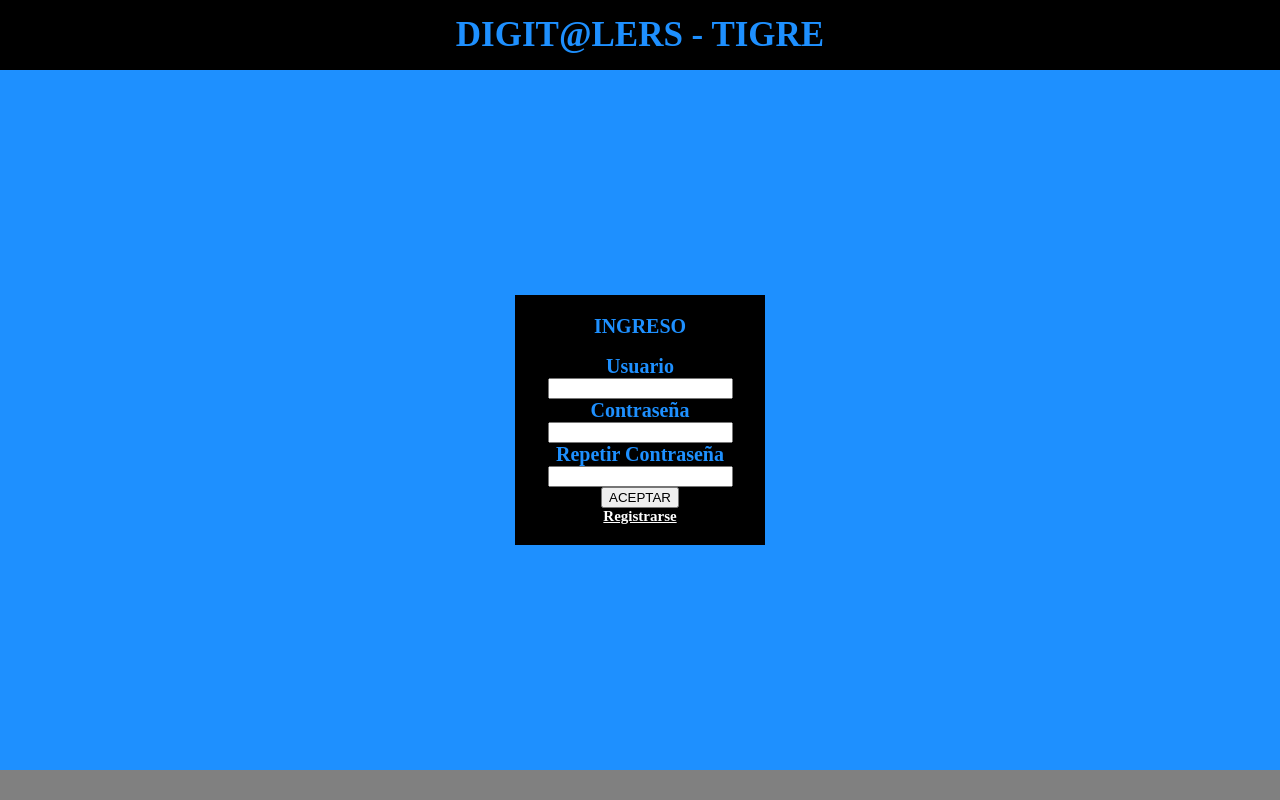
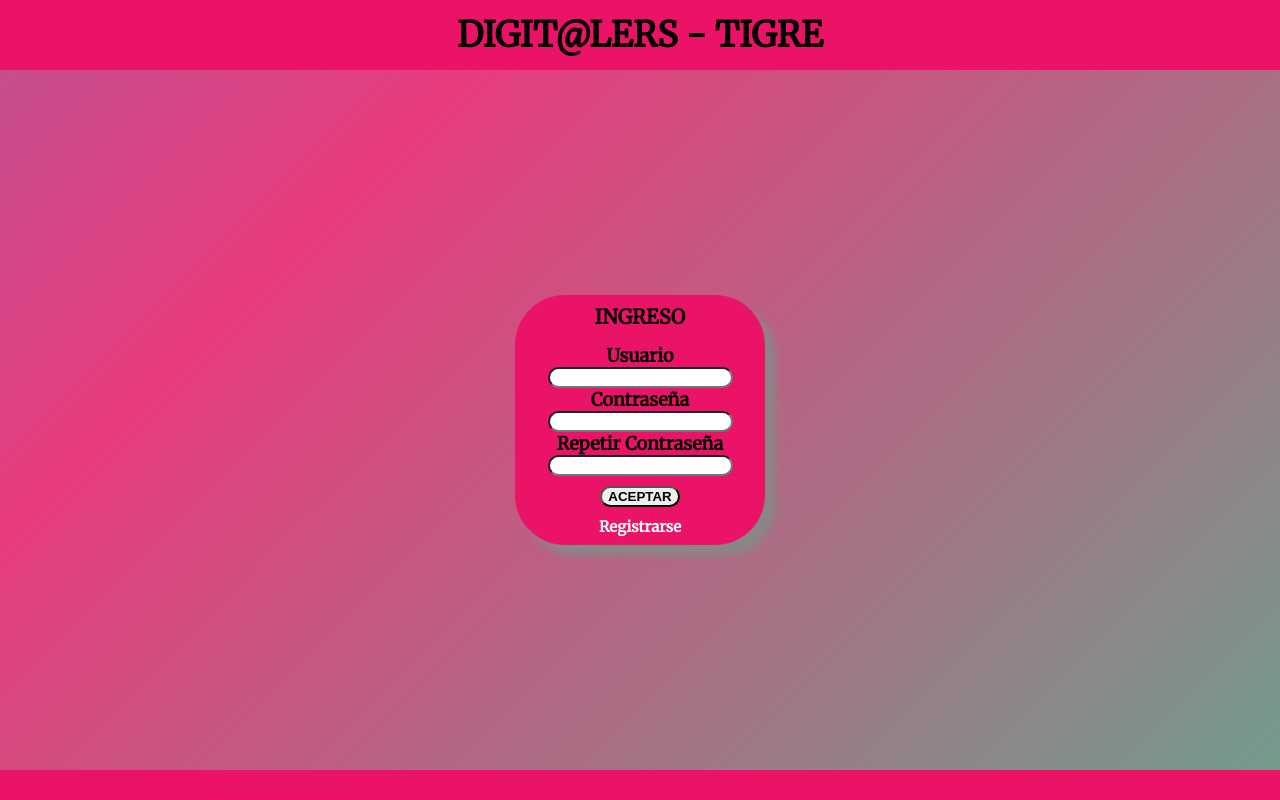
Before and after one commit to dalaniz/dgtigre, a PHP site: page /riper/registro.php in a window 1280 px wide. Run offline with PHP 8.4, Linux system fonts and the light colour scheme.

Commit message:
cambios hermosos a riper/registro.php

```diff
--- a/riper/login.php
+++ b/riper/login.php
@@ -91,7 +91,7 @@ a:hover {
 	<div class="cuadro-login">
 		<label style="height: 40px; background-color: #eb1368; color: black; font-size:20px; font-weight:bold;">INGRESO</label>
 
-		<label style="color:black">Usuarioooo</label>
+		<label style="color:black">Usuario</label>
 		<input style="border-radius:50px" type="text" id="user" name="user" />
 		<label style="color:black">Contrase&ntilde;a</label>
 		<input style="border-radius:50px" type="password" id="pwd" name="pwd"/>
--- a/riper/registro.php
+++ b/riper/registro.php
@@ -13,6 +13,8 @@ $msg = isset($_GET['msg']) ? $_GET['msg'] : "";
 <link rel="stylesheet" href="../css/common.css" type="text/css" />
 
 <style>
+		@import url('https://fonts.googleapis.com/css?family=Merriweather&display=swap');
+
 .cuadro-login {
 	display: flex;
 	flex-direction: column;
@@ -20,14 +22,64 @@ $msg = isset($_GET['msg']) ? $_GET['msg'] : "";
 	align-items: center;
 	height: 250px;
 	width: 250px;
-		background-color: black;
+	background-color: #eb1368;
 	color: DodgerBlue;
-		font-size: 20px;
+	font-size: 18px;
 	font-weight: bold;
-		/*border-radius: 25px;*/
+	border-radius: 50px;
+	font-family: 'Merriweather', serif;
+	box-shadow: 10px 10px 8px #888888;
 }
 .opcion-login:hover {
 	background-color: #d8d0d0;
+}
+body {
+margin: 0;
+width: 100%;
+height: 100vh;
+color: #fff;
+background: linear-gradient(-45deg, #13eb96, #e73c7e, #23a6d5, #23d5ab);
+background-size: 400% 400%;
+animation: gradientBG 15s ease infinite;
+}
+
+@keyframes gradientBG {
+0% {
+	background-position: 0% 50%;
+}
+50% {
+	background-position: 100% 50%;
+}
+100% {
+	background-position: 0% 50%;
+}
+}
+
+.container {
+width: 100%;
+position: absolute;
+top: 35%;
+text-align: center;
+}
+
+h1 {
+font-weight: 300;
+}
+
+h3 {
+color: #eee;
+font-weight: 100;
+}
+
+h5 {
+color:#eee;
+font-weight:300;
+}
+
+a,
+a:hover {
+text-decoration: none;
+color: #ddd;
 }
 </style>
 
@@ -51,27 +103,27 @@ function validarPwd() {
 
 <body>
 
-<div class="titulo_principal"> <label style="background-color: black; color: DodgerBlue; font-size: 35px; font-weight: bold;">DIGIT@LERS - TIGRE</label>
+<div class="titulo_principal" style="background-color: #eb1368"> <label style="background-color: #eb1368; color: black; font-size: 35px; font-weight: bold; font-family:'Merriweather', serif;">DIGIT@LERS - TIGRE</label>
 </div>
 
 <div class="workarea">
 	<form action="insert_user.php" method="POST" id="form_registro" >
-	<div class="cuadro-login">
-		<label style="height: 40px; background-color: black; color: DodgerBlue;">INGRESO</label>
+	<div class="cuadro-login" style="color:black;">
+		<label style="height: 40px; background-color: #eb1368; color: black; font-size:20px; font-weight:bold;">INGRESO</label>
 
 		<label>Usuario</label>
-		<input type="text" id="user" name="user" />
+		<input style="border-radius:50px;" type="text" id="user" name="user" />
 		<label>Contrase&ntilde;a</label>
-		<input type="password" id="pwd" name="pwd"/>
+		<input style="border-radius:50px;" type="password" id="pwd" name="pwd"/>
 		<label>Repetir Contrase&ntilde;a</label>
-		<input type="password" id="pwd2" name="pwd2"/>
-		<input type="button" value="ACEPTAR" id="loginButton"  onclick="validarPwd();" />
+		<input style="border-radius:50px;" type="password" id="pwd2" name="pwd2"/>
+		<input style="border-radius:50px; margin:10px; font-weight:bold" type="button" value="ACEPTAR" id="loginButton"  onclick="validarPwd();" />
 		<a style="color: white; font-size:15px;" href="registro.php">Registrarse</a>
 	</div>
 	</form>
 </div>
 
-<div class="mensajes">
+<div class="mensajes"  style="background-color:#eb1368">
 	<label id="texto_msg"><?php echo($msg); ?></label>
 </div>
 
```
Lines whose indentation alone changed are shown as unchanged.
